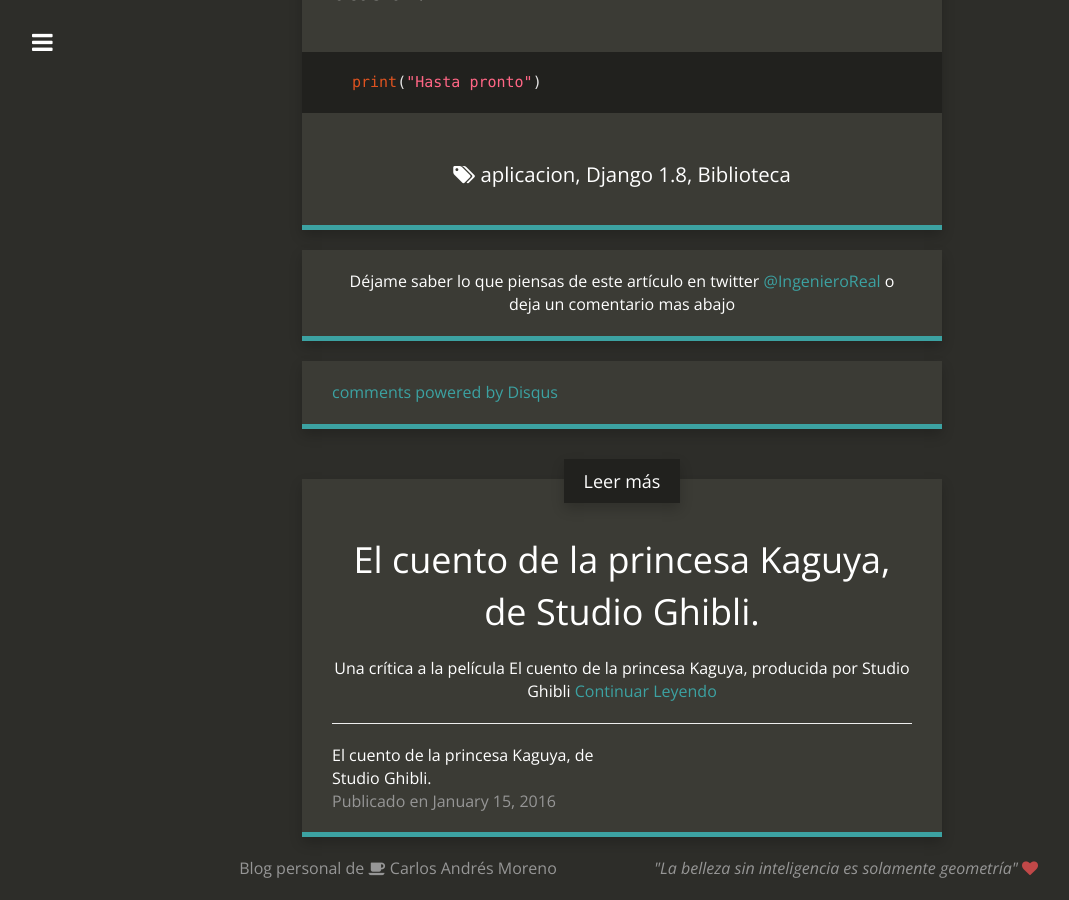
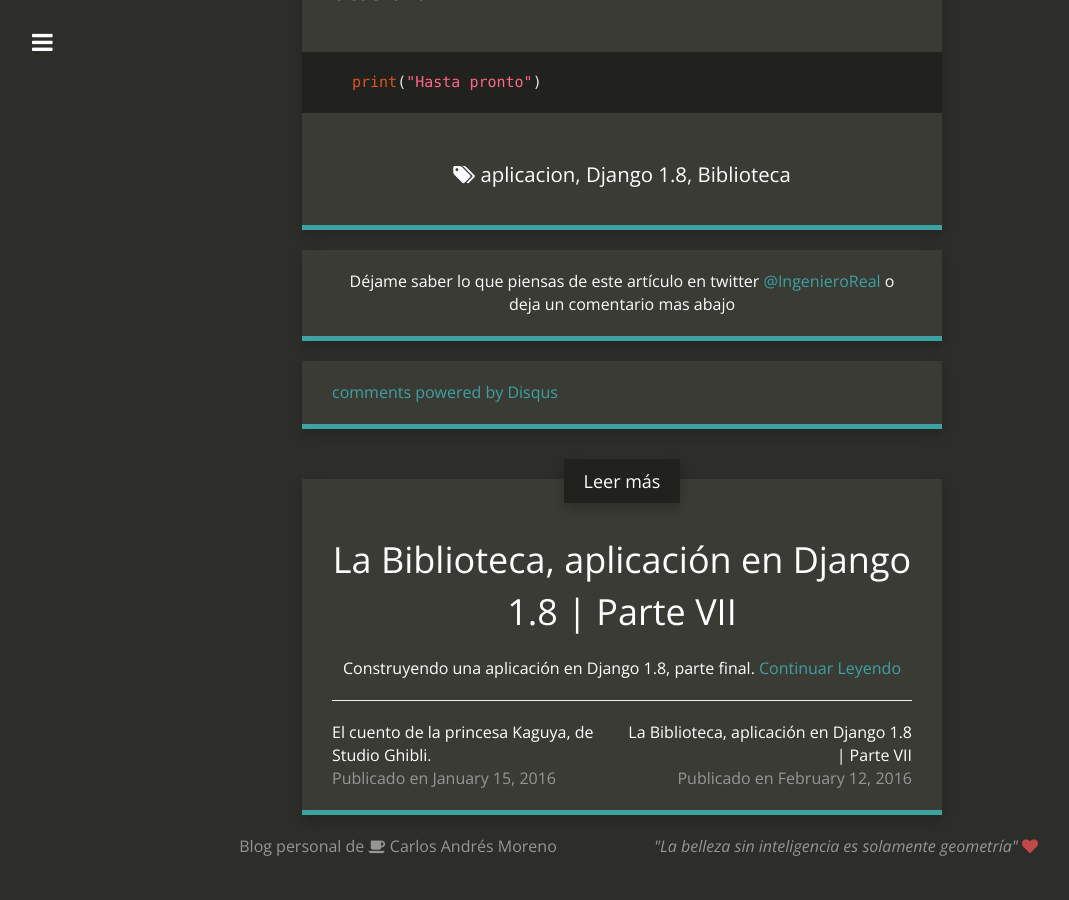
Before and after one commit to CarMoreno/carmoreno.github.io, a Jekyll site: the page built from _posts/2016-01-31-App-Django1.8-Parte6.md, in a window 1280 px wide and 900 px high, scrolled down 13223 px. Shown: the whole window, without its empty margins (18-1087 px from the left). Built offline with Jekyll 4.4.1, drawn with Linux system fonts in a browser that asks for light colours; nearby versions of some CDN libraries; comment, search, counter and statistics services are not loaded; after the commit the page ends 14100 px from its top, so only the background shows below that.

Commit message:
feat: Final post of Django 1.8 tutorial, style: italic quote

```diff
--- a/_config.yml
+++ b/_config.yml
@@ -9,7 +9,7 @@ title_image: "images/avatar.jpg"
 google_analytics: "UA-66595608-1"
 disqus_account: httpwwwcarmorenogithubio
 github_repository: https://github.com/CarMoreno/carmoreno.github.io
-addthis_id: ra-55cd50d81668b6c5
+addthis_id: "ra-55cd50d81668b6c5"
 post_limit: 5
 
 # Social usernames/URLs
@@ -27,7 +27,8 @@ footer_left: "Blog personal de  <i class=\"fa fa-coffee\"></i> Carlos Andrés Mo
 footer_right: "<i> \"La belleza sin inteligencia es solamente geometría\"</i> <i class=\"fa fa-heart\"></i>"
 # Build settings
 markdown: kramdown
-highlighter: pygments
+# highlighter: pygments
+highlighter: rouge
 kramdown:
   input: GFM
 permalink: pretty
--- a/_includes/head.html
+++ b/_includes/head.html
@@ -34,6 +34,6 @@
 
 {% if site.addthis_id %}
 <!-- Go to www.addthis.com/dashboard to customize your tools -->
-<script type="text/javascript" src="//s7.addthis.com/js/300/addthis_widget.js#pubid={{ site.addthis_id }}" async="async"></script>
+<script type="text/javascript" src="//s7.addthis.com/js/300/addthis_widget.js#pubid={{ site.addthis_id }}"></script>
 {% endif %}
 </head>
--- /dev/null
+++ b/_posts/2016-02-12-App-Django1.8-Parte7.md
@@ -0,0 +1,322 @@
+---
+layout:     post
+title:      La Biblioteca, aplicación en Django 1.8 | Parte VII
+date:       2016-02-12 23:22:12
+author:     Carlos Andrés Moreno
+summary:    Construyendo una aplicación en Django 1.8, parte final.
+categories: Blog
+thumbnail:  django
+tags:
+- aplicacion
+- Django 1.8
+- Biblioteca
+---
+
+## Introducción
+Este es el último post de una serie de entradas que abarcan la construcción de una aplicación usando Django en su versión 1.8, hemos estudiado algunos conceptos clave que nos ofrece este genial framework web, la cita que nos reúne hoy es la herencia de templates, otra característica muy potente que vale la pena aprender a usar, tambien vamos a mejorar un poco el _look and feel_ de nuestra aplicación, poniendo algo de estilo aquí y allá. Vamos a ello.
+
+## Antes de comenzar
+
+Primero que todo debemos de tener configurado correctamente nuestros archivos estáticos, para ello te recomiendo leer [este post](http://carmoreno.github.io/blog/2015/08/17/Como-Configurar-django1.8/) donde se explica claramente como hacer este proceso. No es complicado, solo es configurar unas cuantas variables, léelo. Para hacer las cosas mucho mas ágiles vamos a usar [Materialize](http://materializecss.com/) un framework CSS basado en _material design_.
+
+## Herencia de templates en nuestra aplicación
+
+En el [post anterior](http://carmoreno.github.io/blog/2016/01/31/App-Django1.8-Parte6/) cubrimos la parte teórica de las templates en Django, explicando qué son y para qué nos sirven, solo diré que es una característica muy potente que nos permite ahorrar código y ordenar mejor nuestras interfaces.
+
+Vamos a crear un nuevo archivo al que llamaremos `base.html` (dentro de la carpeta de templates), en este archivo vamos a definir todo el código html común para todas las otras templates que ya hemos creado en post anteriores. Coloca lo siguiente:
+
+{% highlight html %}
+<!DOCTYPE html>
+<html lang="es">
+<head>
+  <meta charset="UTF-8">
+  <meta name="viewport" content="width=device-width, user-scalable=no, initial-scale=1.0, maximum-scale=1.0, minimum-scale=1.0">
+  <!-- jquery minificado -->
+  <script src="https://code.jquery.com/jquery-2.1.4.min.js"></script>
+  <!--Materialize-->
+  <!-- Compiled and minified CSS -->
+  <link rel="stylesheet" href="https://cdnjs.cloudflare.com/ajax/libs/materialize/0.97.0/css/materialize.min.css">
+  <!-- Compiled and minified JavaScript -->
+  <script src="https://cdnjs.cloudflare.com/ajax/libs/materialize/0.97.0/js/materialize.min.js"></script>
+  <!--Iconos de Materialize-->
+  <link href="http://fonts.googleapis.com/icon?family=Material+Icons" rel="stylesheet">
+  <title>{ %block title% }{ %endblock title% }</title>
+</head>
+{% endhighlight %}
+
+En nuestra template base empezamos por incluir los scripts de _jquery_ y de _materialize_ junto con los estilos del mismo. Si no tienes conexión a Internet te recomiendo que los descargues y lo incluyas manualmente, es por ello que necesitas tener bien configurada la ruta de todos estos archivos estáticos (CSS, JS e imágenes).
+
+Hemos definido ademas en la ultima linea una etiqueta _block_, esta etiqueta nos permite definir _"huecos"_ (por decirlo de alguna forma), que luego serán _"llenados"_ en otras templates, mas adelante veremos de qué va esto.
+
+En el mismo archivo (`base.html`) coloca lo siguiente:
+
+{% highlight html %}
+<body style="display:flex; min-height:100vh; flex-direction:column;">
+<header>
+<!-- Menu principal -->
+<nav>
+  <div class="nav-wrapper teal darken-1">
+    <a href="{ %url 'sitio:index'%}" class="brand-logo">Bienvenido</a>
+  <a href="#" data-activates="mobile-demo" class="button-collapse"><i class="material-icons">menu</i></a>
+  <ul class="right hide-on-med-and-down">
+    <li class="activate"><a href="{ %url 'sitio:index'%}">Inicio</a></li>
+    <li><a href="{ %url 'sitio:crear' %}">Crear Libro</a></li>
+  </ul>
+  <ul id="mobile-demo" class="side-nav">
+    <li class="activate"><a href="{ %url 'sitio:index' %}">Inicio</a></li>
+    <li><a href="{ %url 'sitio:crear' %}">Crear Libro</a></li>
+  </ul>
+  </div>
+</nav>
+<!--fin menu principal -->
+</header>
+{% endhighlight %}
+
+Acá hemos definido el menú principal de nuestra aplicación, usando etiquetas _url_ indicamos la ruta a seguir luego de que el usuario de clic en cada enlace. Por último, terminamos nuestro archivo _base.html_ con lo siguiente:
+
+{% highlight html %}
+<main style="flex: 1 0 auto;">
+  <div class="container">
+  <div class="divider"></div>
+   <div class="section">
+     <h4>{ %block section_name%}{ %endblock section_name%}</h4>
+     <p>{ %block section_description%}{ %endblock section_description%}</p>
+   </div>
+  { %block main%}
+  <!--Contenido especifico de cada template-->
+  { %endblock main%}
+  </div>
+</main>
+<!--footer inicio -->
+<footer class="page-footer teal darken-1">
+  <div class="container">
+    <div class="row">
+      <div class="col l6 s12">
+        <h5 class="white-text">Mi primera aplicación en Django</h5>
+          <p class="grey-text text-lighten-4">La Biblioteca</p>
+      </div>
+    </div>
+  </div>
+  <div class="footer-copyright">
+    <div class="container">
+      © 2016 Copyright Todos los derechos reservados
+    </div>
+  </div>
+</footer>
+<!--  footer fin -->
+<!-- Configuracion e inicializaciones Javascript -->
+<script>
+//Menu desplegable, necesario para activar el menu
+//en un tamanio responsivo
+$(document).ready(function(){
+  $('.button-collapse').sideNav();
+});
+</script>
+</body>
+</html>
+{% endhighlight %}
+
+Las etiquetas _block main_ serán en donde se encontrará todo el contenido dependiendo de la template, usamos un _block section_ para un pequeño encabezado asi como otra etiqueta _block_ para una descripción. Cabe agregar que _main_, _section_, <i>section_description</i> pueden ser cambiados por otros nombres; lo que importa es que las etiquetas comienzen con _block_ y finalicen con _endblock_. Por último creamos un pequeño footer.
+
+Ya hemos establecido nuestra base, de donde heredarán todas nuestras templates. Ahora solo queda definir **lo específico** de cada template. Vamos primero con _allbooks.html_, abrelo y coloca lo siguiente:
+
+{% highlight html %}
+<!--Heredamos de base.html-->
+{ %extends "biblioteca/base.html"% }
+<!--cargamos archivos estaticos-->
+{ %load staticfiles %}
+<!--llenamos los huecos definidos en base.html-->
+{ %block title %}Inicio{ %endblock title %}
+{ %block section_name %}Inicio{ %endblock section_name %}
+{ %block section_description %}Catálogo de libros disponibles{ %endblock section_description %}
+
+{ %block main %}
+<div class="row">
+{ %for libro in object_list  %}<!--object_list es el nombre que django da por default a la lista donde estan los objetos (en este caso libros) -->
+  <!-- los libros de la bd se muestran en una tarjeta de imagen de materialize -->
+  <div class="col s12 m4">
+    <div class="card blue-grey lighten-3">
+      <div class="card-image">
+        <img src="{ %static libro.portada %}" width="100px" height="200px">
+      </div>
+      <div class="card-content">
+        <ul>
+          { %for autor in libro.autores.all %}
+          <li><strong>Título:</strong>{ { libro.titulo } }</li>
+          <li><strong>Autor(es): </strong>{ { autor.nombre } } { { autor.apellido } }</li>
+          { %endfor %}<!--fin for interno-->
+          <li><strong>Editor: </strong>{ { libro.editor } }</li>
+          <li><strong>Fecha de publicación: </strong>{ { libro.fecha_publicacion } }</li>
+        </ul>
+      </div>
+      <div class="card-action">
+        <a href="{ %url 'sitio:update' libro.pk %}"><span class="blue-grey-text">Editar libro</span></a>
+        <a href="{ %url 'sitio:detail-book' libro.pk %}"><span class="blue-grey-text">Ver Detalles</span></a>
+      </div>
+    </div>
+  </div>
+{ %empty %}<!-- Que pasa cuando no hay libros? -->
+<div class="row">
+  <div class="col s12 m6 l6 offset-l3">
+    <div class="card blue-grey lighten-3">
+      <div class="card-content black-text">
+        <span class="card-title black-text"><strong>No hay libros disponibles</strong></span>
+        <p>En este momento no hay libros en la plataforma, pero puedes crear uno si quieres.</p>
+      </div>
+      <div class="card-action">
+        <a href="{ %url 'sitio:crear' %}"><span class="blue-grey-text">Crear un libro</span></a>
+      </div>
+    </div>
+  </div>
+</div>
+{ %endfor%} <!--fin for externo-->
+</div>
+{ %endblock main%}
+{% endhighlight %}
+
+Lo primero que hacemos es heredar del archivo _base.html_, luego cargamos los archivos estáticos que en nuestro caso serán solo imágenes (las portadas de nuestro libro). Para ello hacemos uso del tag _load staticfiles_, tambien hemos usado un par de etiquetas nuevas, la etiqueta _for_ y la etiqueta _empty_.
+
+La etiqueta _for_ nos permite recorrer todos los elementos de una lista, en nuestro caso <i>object_list</i> es la lista de libros que recorrerá. Por cada libro dentro de la lista mostraremos su nombre, portada, autores, editor y fecha de publicación. Por otra parte, la etiqueta _empty_ nos permite controlar lo que pasa cuando la lista a recorrer está vacia, en nuestro caso solo mostraremos un mensaje cuando eso suceda.
+
+Miremos como va quedando, corre el servidor, ya sabes `python manage.py runserver` (si como yo, tienes el proyecto sobre _virtualenv_, primero actívalo). Si colocas `http://localhost:8000/biblioteca/` debes ver lo siguiente.
+
+![index](../../../../../../images/2016-02-12/index.png)
+
+Mas abajo hemos puesto dos links que redirigen a las templates de edición y de detalles, cada una tiene lo siguiente:
+
+* **Template de detalles** (_detailbook.html_):
+
+{% highlight html %}
+{ %extends "biblioteca/base.html" %}
+{ %load staticfiles %}
+{ %block title %}Detalles{ %endblock title %}
+{ %block section_name %}Detalles{ %endblock section_name %}
+{ %block main %}
+  <div class="row">
+    <div class="col s12 l4 m5">
+      <div class="card hoverable" width="100px" height="200px">
+            <div class="card-image">
+              <img src="{ %static object.portada %}">
+            </div>
+            <div class="card-content blue-grey lighten-5">
+              <span class="card-title" style="color:#546e7a;"><strong>{ { object.titulo } }</strong></span>
+            </div>
+        </div>
+    </div>
+    <div class="col s12 l8 m7">
+      <table class="hoverable">
+        <thead class="hoverable blue-grey lighten-3">
+          <tr>
+            <th>Título</th>
+            <th>Autor</th>
+            <th>Editor</th>
+            <th>Fecha de publicación</th>
+          </tr>
+            </thead>
+            <tbody class="blue-grey lighten-5">
+              <tr>
+                <th>{ {object.titulo } }</th>
+                <th>{ { object.autores.get } }</th>
+                <th>{ { object.editor } }</th>
+                <th>{ { object.fecha_publicacion } }</th>
+              </tr>
+            </tbody>
+      </table>
+      <div class="row">
+        <div class="col l12 m12 s12 ">
+          <h3>Sinopsis</h3>
+          <p>{ { object.sinopsis } }</p>
+        </div>
+      </div>
+        <a href="{ %url 'sitio:delete' object.pk %}" class="btn-floating waves-effect waves-light tooltipped teal darken-1" data-tooltip="Eliminar Libro"data-position="right"><i class="material-icons">delete</i></a>
+    </div>
+  </div>
+{ %endblock main %}
+
+{% endhighlight %}
+
+Si das click en detalles, verás lo siguiente:
+
+![detalles](../../../../../../images/2016-02-12/detalles.png)
+
+Acá no hay mucho por decir, simplemente hemos organizado la información del libro en un tabla y usado la _grid_ de materialize para darle un mejor aspecto. Tal vez te preguntes que diablos es _object.autores.get_, como sabes cada Libro tiene uno o varios Autores, este a su vez es un _modelo_ y podemos usar la API de modelos de Django para traer todos los autores asociados a un libro en particular, eso es lo que hemos hecho.
+
+Al final hemos puesto un link para eliminar el libro, este nos redirige a la vista de confirmación de eliminar.
+
+
+* **Template de edición** (<i>uc_libro.html</i>):
+
+{% highlight html %}
+{ %extends "biblioteca/base.html" %}
+{ %block title %}Sitio Lecutra{ %endblock title %}
+{ %block section_name %}¡ Vamos a hacerlo !{ %endblock section_name %}
+{ %block main %}
+  <form action="" enctype="multipart/form-data" method="POST">{ %csrf_token %}
+    <div class="row">
+      <div class=" col s12 m8 offset-m6 l6 offset-l3">
+        <div class="card  blue-grey lighten-3">
+          <div class="card-content">
+            <table>
+              { { form.as_table } }
+            </table>
+          </div>
+          <div class="card-action">
+            <button class="btn waves-effect waves-light  blue-grey" type="submit" name="crear" value="crear">Enviar</button>
+          </div>
+        </div>
+      </div>
+    </div>
+  </form>
+  <script>
+    // Para el correcto funcionamiento de los desplegables presentes en el formulario select
+    // se debe de incluir este script
+    $(document).ready(function() {
+      $('select').material_select();
+    });
+  </script>
+{ %endblock main %}
+
+{% endhighlight %}
+
+Esta template también es usada en la creación de libros como ya vimos en la entrada pasada, Django renderiza esta template dependiendo de la acción que se vaya a realizar (a veces parece inteligente :o). Acá tampoco hay mucho por decir, simplemente hemos cambiado la apariencia heredando de nuestra base y mejorando el aspecto del formulario.
+
+![edicion](../../../../../../images/2016-02-12/edicion.png)
+
+El pequeño script de mas abajo se debe colocar para que las listas desplegables funcionen correctamente.
+
+Por último la template de confirmación de borrado queda como sigue
+
+* **Confirmación de borrado** (<i>libro_confirm_delete.html</i>):
+
+{% highlight html %}
+{ %extends "biblioteca/base.html" %}
+{ %block section_name %}Confirmación de borrado{ %endblock section_name %}
+{ %block main %}
+  <form action="" method="POST">{ %csrf_token%}
+    <div class="row">
+      <div class=" col  s12 m8 offset-m6 l6 offset-l3">
+        <div class="card  blue-grey lighten-3">
+          <div class="card-content">
+            <span class="card-title black-text"><strong>Confirmación</strong></span>
+            <p>¿Deseas borrar el libro { { libro.titulo } }?</p>
+          </div>
+          <div class="card-action">
+            <button class="btn waves-effect waves-light  blue-grey"
+            type="submit">Confirmar</button>
+            <a class="btn waves-effect waves-light  blue-grey white-text"
+             href="{ %url 'sitio:index' %}">Cancelar</a>
+          </div>
+        </div>
+      </div>
+    </div>
+  </form>
+{ %endblock main %}
+{% endhighlight %}
+
+Cuando das clic en el botón de borrar libro, te redirige a la siguiente vista de confirmación:
+
+![confirm](../../../../../../images/2016-02-12/confirm.png)
+
+Todo luce mejor ahora ¿no crees?, la verdad que Materialize es un lindo framework, aunque no hemos usado todos sus componentes nos ha cambiado mucho el _look and feel_ de nuestra app de forma rápida y sencilla. El código de todas las entradas estará alojado en Github en [este repositorio](https://github.com/CarMoreno/InspirationBlog), espero que hayas aprendido un poco acerca de las funcionalidades de Django y te animes a seguir por tu cuenta. No siendo más nos vemos en una próxima entrada.
+
+{% highlight python %}print("Hasta pronto"){% endhighlight %}
--- a/about/index.html
+++ b/about/index.html
@@ -116,7 +116,7 @@
     Blog personal de  <i class="fa fa-coffee"></i> Carlos Andrés Moreno</a>
   </div>
   <div class="col-md-6">
-    'La belleza sin inteligencia es solamente geometría' <i class="fa fa-heart"></i>
+    <i>'La belleza sin inteligencia es solamente geometría'</i> <i class="fa fa-heart"></i>
   </div>
 </div>
 
```
Also changed, not shown: images/2016-02-12/confirm.png (added), images/2016-02-12/detalles.png (added), images/2016-02-12/edicion.png (added), images/2016-02-12/index.png (added).
